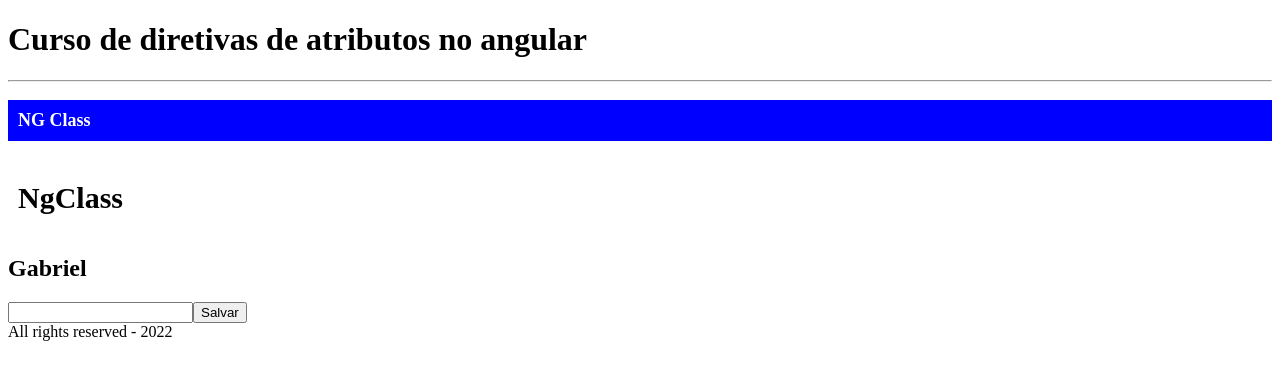
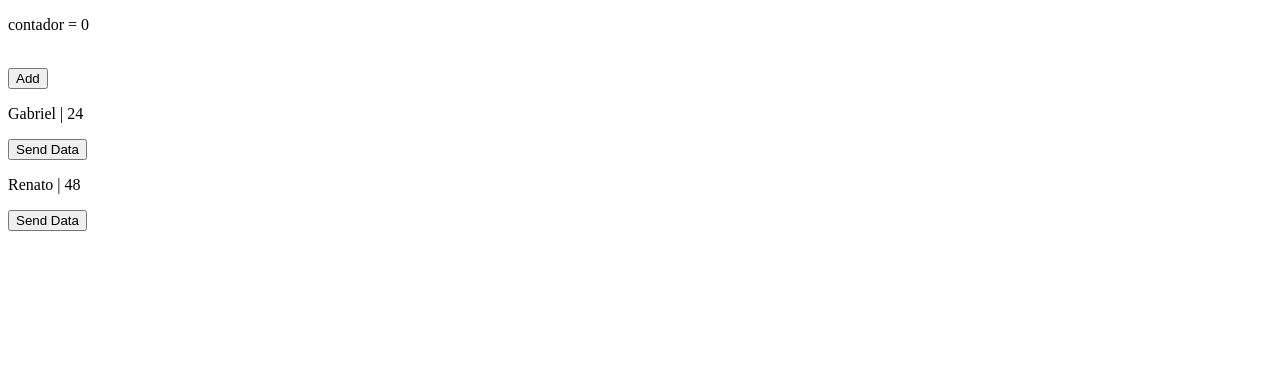
Before and after one commit to Gabriel4420/get-started-angular-vidafullstack, an Angular app: page / in a window 1280 px wide. Shown: the top 380 px of the page. Built offline with nearby package versions, Linux system fonts and the light colour scheme.

Commit message:
finishing some modules

```diff
--- a/src/app/app.component.ts
+++ b/src/app/app.component.ts
@@ -18,11 +18,20 @@ import {
     <button (click)="destruirComponent()">Destruir Componente</button> -->
     <!-- <app-databinding></app-databinding> -->
     <!-- <app-diretivas-estruturais></app-diretivas-estruturais> -->
-    <app-diretivas-atributes>
+    <!--    <app-diretivas-atributes>
       <h1>Curso de diretivas de atributos no angular</h1>
       <hr/>
       <footer>All rights reserved - 2022</footer>
-    </app-diretivas-atributes>
+    </app-diretivas-atributes> -->
+    <app-input [counter]="addValue"></app-input>
+    <br />
+    <button (click)="add()">Add</button>
+    <ng-template [ngIf]="getData">
+      <h1>Nome:{{getData.name}}</h1>
+      <h1>Idade:{{getData.age}} anos</h1>
+
+    </ng-template>
+    <app-output (sendData)="setData($event)"></app-output>
     <router-outlet></router-outlet>
   `,
 })
@@ -33,11 +42,24 @@ export class AppComponent implements OnInit {
 
   public value: number = 1
  */
-  constructor() {}
 
   /* public destruirComponent() {
     this.destruir = !this.destruir
   } */
+
+  public getData: { name: string; age: number } | undefined
+
+  public addValue: number = 0
+
+  public add() {
+    this.addValue++
+  }
+
+  constructor() {}
+
+  public setData(event: { name: string; age: number }) {
+    this.getData = event
+  }
 
   /*  ngDoCheck(): void {
     console.log('DoCheck')
--- /dev/null
+++ b/src/app/shared/input/input.component.html
@@ -0,0 +1 @@
+<p>contador  = {{counter}}</p>
--- /dev/null
+++ b/src/app/shared/input/input.component.scss
@@ -0,0 +1,4 @@
+input {
+  border: .0625rem solid red;
+  padding: 0.625rem;
+}
--- /dev/null
+++ b/src/app/shared/input/input.component.ts
@@ -0,0 +1,14 @@
+import { Component, Input, OnInit } from '@angular/core'
+
+@Component({
+  selector: 'app-input',
+  templateUrl: './input.component.html',
+  styleUrls: ['./input.component.scss'],
+})
+export class InputComponent implements OnInit {
+  public name: string = ''
+  @Input() public counter: number = 0
+  constructor() {}
+
+  ngOnInit(): void {}
+}
--- /dev/null
+++ b/src/app/shared/output/output.component.html
@@ -0,0 +1,7 @@
+<div *ngFor="let item of list; let i = index">
+
+    <p>
+        {{item.name}} | {{item.age}}
+    </p>
+    <button (click)="getData(i)">Send Data</button>
+</div>
--- /dev/null
+++ b/src/app/shared/output/output.component.ts
@@ -0,0 +1,26 @@
+import { Component, EventEmitter, OnInit, Output } from '@angular/core'
+
+@Component({
+  selector: 'app-output',
+  templateUrl: './output.component.html',
+  styleUrls: ['./output.component.scss'],
+})
+export class OutputComponent implements OnInit {
+  //
+
+  @Output() public sendData = new EventEmitter()
+
+  public list: Array<{ name: string; age: number }> = [
+    { name: 'Gabriel', age: 24 },
+    { name: 'Renato', age: 48 },
+  ]
+
+  public getData(event: number) {
+    //envia os dados para um outro componente y
+    this.sendData.emit(this.list[event])
+  }
+
+  constructor() {}
+
+  ngOnInit(): void {}
+}
```
Also changed, not shown: src/app/app.module.ts (+14 -17 lines), src/app/shared/shared.module.ts (added, +12 -0 lines), src/app/shared/output/output.component.scss (added), 2 other files (tests, documents, lock files or other folders).
